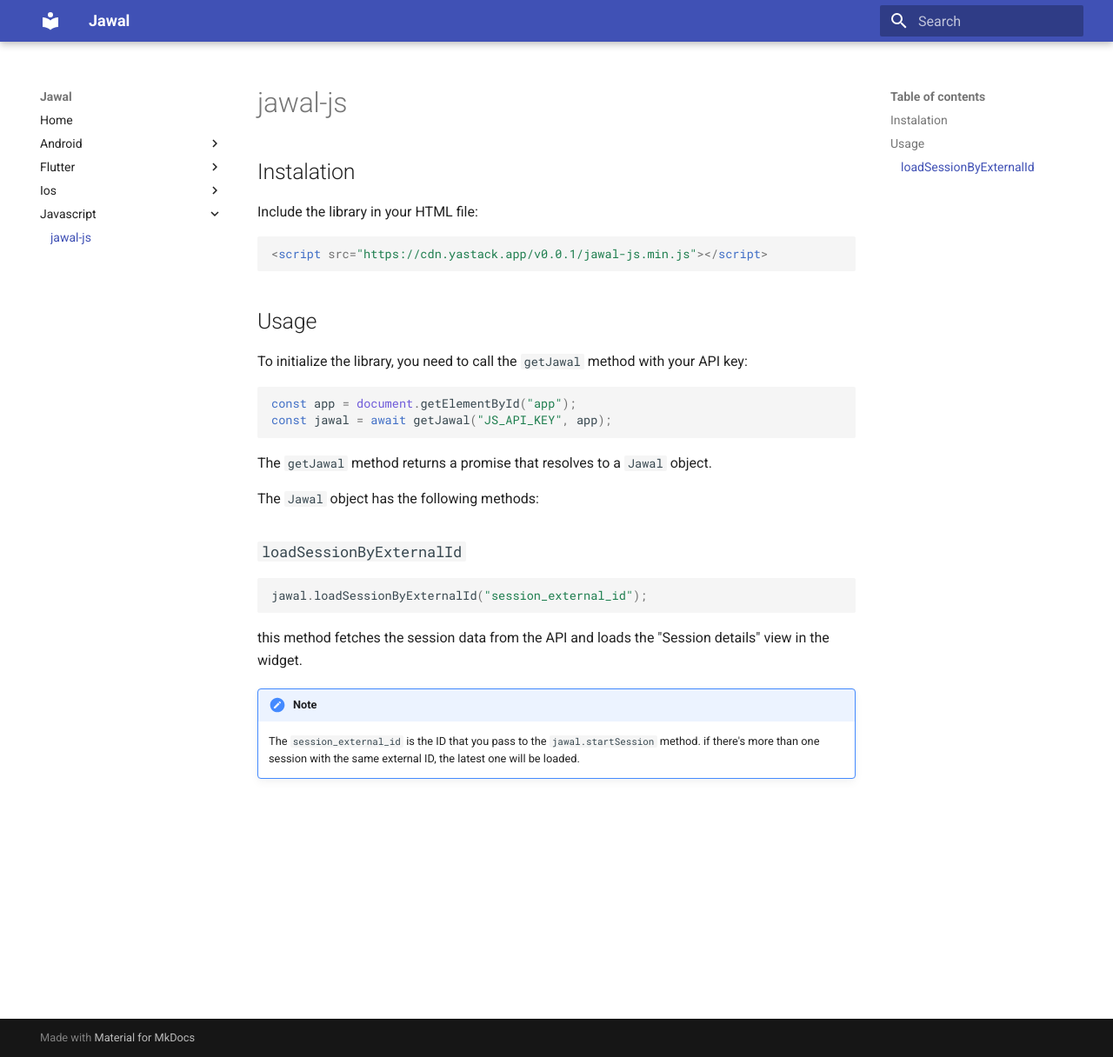
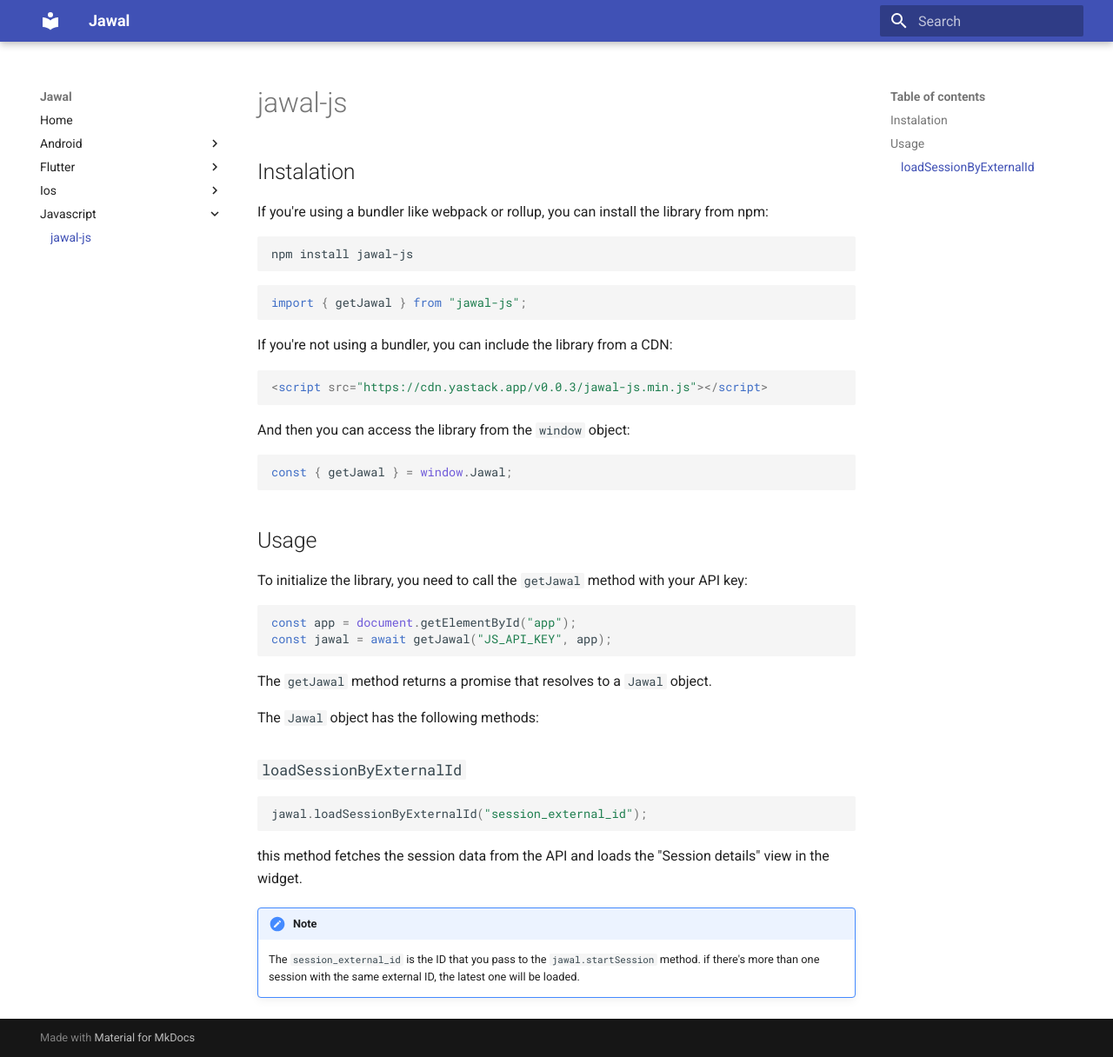
Before and after one commit to jawalapp/jawal-docs, an MkDocs documentation site: the page built from docs/javascript/01-getting-started.md, in a window 1280 px wide and 1216 px high. Shown: the whole window at 87% size. Built offline with MkDocs 1.6.1 and Material for MkDocs 9.7.7, drawn with Linux system fonts in a browser that asks for light colours; the version menu is left out.

Commit message:
update jawal-js to 0.0.3

````diff
--- a/docs/javascript/01-getting-started.md
+++ b/docs/javascript/01-getting-started.md
@@ -2,10 +2,26 @@
 
 ## Instalation
 
-Include the library in your HTML file:
+If you're using a bundler like webpack or rollup, you can install the library from npm:
+
+```bash
+npm install jawal-js
+```
+
+```js
+import { getJawal } from "jawal-js";
+```
+
+If you're not using a bundler, you can include the library from a CDN:
 
 ```html
-<script src="https://cdn.yastack.app/v0.0.1/jawal-js.min.js"></script>
+<script src="https://cdn.yastack.app/v0.0.3/jawal-js.min.js"></script>
+```
+
+And then you can access the library from the `window` object:
+
+```js
+const { getJawal } = window.Jawal;
 ```
 
 ## Usage
````
